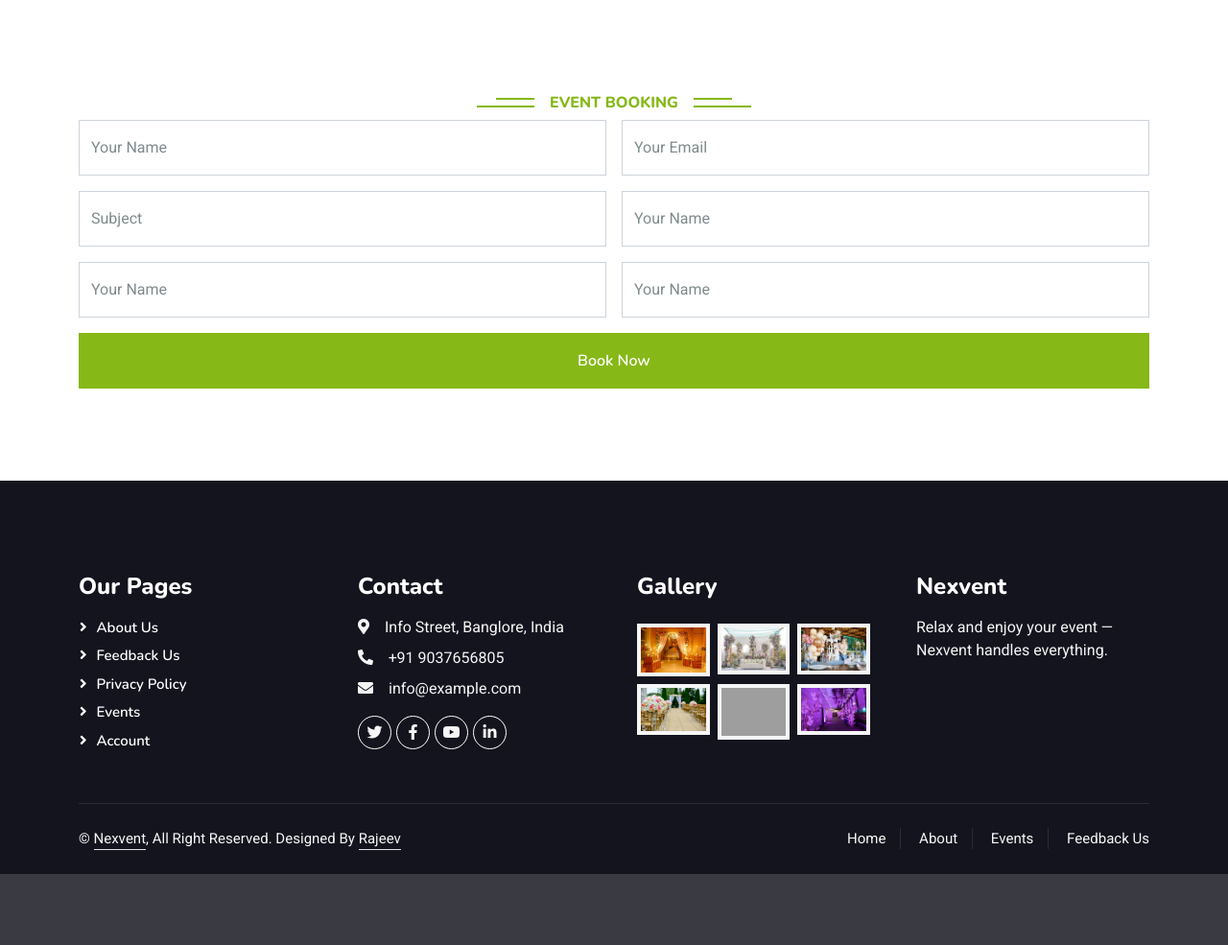
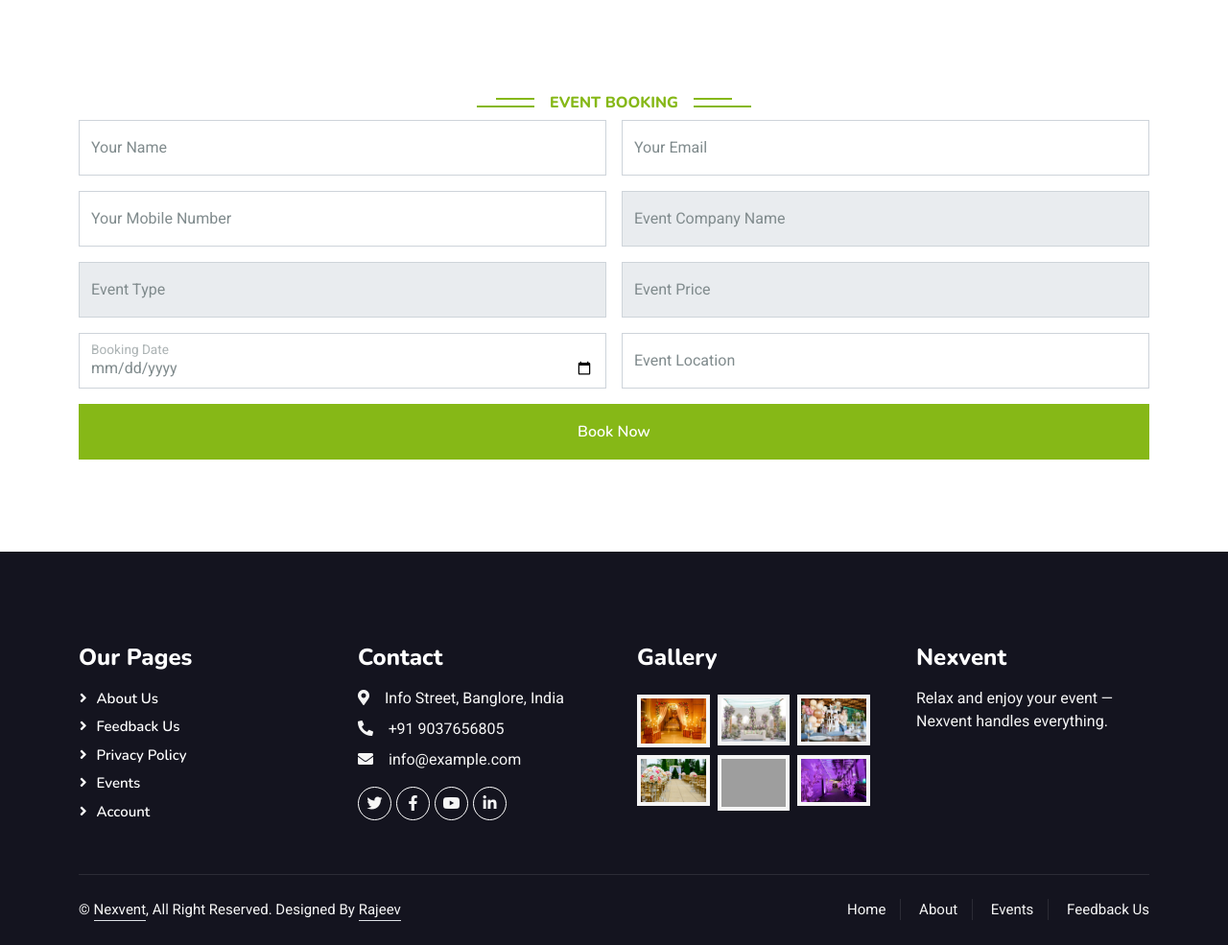
Before and after one commit to Hector6633/Nexvent, a Django app: page /events/event-booking-form in a window 1280 px wide. Shown: the part 515-1500 px from the top of the page at 96% size. Before the commit the page ends 1426 px from the top, so only its background shows below. Run offline with Django 5.2, Linux system fonts and the light colour scheme; some libraries are stand-ins or nearby versions; grey boxes are pictures that could not be loaded.

Commit message:
Event booking completed.

```diff
--- a/events/admin.py
+++ b/events/admin.py
@@ -3,3 +3,4 @@ from . models import *
 # Register your models here.
 
 admin.site.register(Event_Company)
+admin.site.register(Event_Booking)
--- a/events/urls.py
+++ b/events/urls.py
@@ -4,5 +4,6 @@ from . views import *
 urlpatterns = [
     path('events', events, name='events'),
     path('readmore/<int:pk>', readmore, name='readmore'),
+    path('event-booking-form/<int:pk>', selected_event, name='selected_event'),
     path('event-booking-form', event_booking, name='event_booking'),
 ]
--- a/events/views.py
+++ b/events/views.py
@@ -1,4 +1,4 @@
-from django.shortcuts import render
+from django.shortcuts import render, redirect
 from . models import *
 # Create your views here.
 
@@ -14,5 +14,28 @@ def readmore(request, pk):
     }
     return render(request, 'readmore.html', event_details)
 
+def selected_event(request, pk):
+    event = {
+        'event':Event_Company.objects.get(pk=pk)
+    }
+    return render(request, 'event-booking-form.html', event)
+
 def event_booking(request):
+    if request.method == 'POST':
+        try:
+            name = request.POST['name']
+            email = request.POST['email']
+            number = request.POST['number']
+            event_company_name = request.POST['event_company_name']
+            event_type = request.POST['event_type']
+            event_price = request.POST['event_price']
+            event_location = request.POST['event_location']
+            event_booking_date = request.POST['date']
+            booking_data = Event_Booking.objects.create(name=name, email=email, number=number, event_company_name=event_company_name,
+                                                        event_type=event_type, event_price=event_price, event_location=event_location,
+                                                        event_booking_date=event_booking_date)
+            booking_data.save()
+            return redirect('success')
+        except Exception as e:
+            return redirect('error')
     return render(request, 'event-booking-form.html')
--- a/templates/error.html
+++ b/templates/error.html
@@ -98,20 +98,20 @@
     <!-- Navbar & Hero End -->
 
 
-    <!-- Success Start -->
+    <!-- Error Start -->
     <div class="container-xxl py-5 wow fadeInUp" data-wow-delay="0.1s">
         <div class="container text-center">
             <div class="row justify-content-center">
                 <div class="col-lg-6">
                     <h1 class="display-1"></h1>
                     <h1 class="mb-4">Server Error Oops!!</h1>
-                    <p class="mb-4">We’re sorry, the page you have looked for does not exist in our website! Maybe go to our home page or try to use a search?</p>
+                    <p class="mb-4">We’re sorry, server does not handling your request! Maybe go to our home page or try to use a search?</p>
                     <a class="btn btn-primary rounded-pill py-3 px-5" href="{% url "index" %}">Go Back To Home</a>
                 </div>
             </div>
         </div>
     </div>
-    <!-- Success End -->
+    <!-- Error End -->
 
 
     <!-- Footer Start -->
--- a/templates/event-booking-form.html
+++ b/templates/event-booking-form.html
@@ -108,49 +108,62 @@
     <!-- Navbar & Hero End -->
 
 
-    <!-- Contact Start -->
+    <!-- Event Booking Start -->
     <div class="container-xxl py-5">
         <div class="container">
             <div class="text-center wow fadeInUp" data-wow-delay="0.1s">
                 <h6 class="section-title bg-white text-center text-primary px-3">Event Booking</h6>
             </div>
             <div class="row g-4">
-                    <form>
+                    <form method="post" action="{% url "event_booking" %}" enctype="multipart/form-data">
+                        {% csrf_token %}
                         <div class="row g-3">
                             <div class="col-md-6">
                                 <div class="form-floating">
-                                    <input type="text" class="form-control" id="name" placeholder="Your Name">
+                                    <input type="text" name="name" class="form-control" id="name" placeholder="Your Name">
                                     <label for="name">Your Name</label>
                                 </div>
                             </div>
                             <div class="col-md-6">
                                 <div class="form-floating">
-                                    <input type="email" class="form-control" id="email" placeholder="Your Email">
+                                    <input type="email" name="email" class="form-control" id="email" placeholder="Your Email">
                                     <label for="email">Your Email</label>
                                 </div>
                             </div>
                             <div class="col-md-6">
                                 <div class="form-floating">
-                                    <input type="text" class="form-control" id="subject" placeholder="Subject">
-                                    <label for="subject">Subject</label>
+                                    <input type="text" maxlength="10" name="number" class="form-control" id="email" placeholder="Your Email">
+                                    <label for="email">Your Mobile Number</label>
                                 </div>
                             </div>
                             <div class="col-md-6">
                                 <div class="form-floating">
-                                    <input type="text" class="form-control" id="name" placeholder="Your Name">
-                                    <label for="name">Your Name</label>
+                                    <input type="text" readonly name="event_company_name" value="{{event.event_name}}" class="form-control" id="subject" placeholder="{{event.event_name}}">
+                                    <label for="subject">Event Company Name</label>
                                 </div>
                             </div>
                             <div class="col-md-6">
                                 <div class="form-floating">
-                                    <input type="text" class="form-control" id="name" placeholder="Your Name">
-                                    <label for="name">Your Name</label>
+                                    <input type="text" readonly name="event_type" value="{{event.event_type}}" class="form-control" id="subject" placeholder="{{event.event_type}}">
+                                    <label for="subject">Event Type</label>
                                 </div>
                             </div>
                             <div class="col-md-6">
                                 <div class="form-floating">
-                                    <input type="text" class="form-control" id="name" placeholder="Your Name">
-                                    <label for="name">Your Name</label>
+                                    <input type="number" readonly name="event_price" value="{{event.event_price}}" class="form-control" id="name" placeholder="{{event.event_price}}">
+                                    <label for="name">Event Price</label>
+                                </div>
+                            </div>
+                            <div class="col-md-6">
+                                <div class="form-floating">
+                                    <input type="date" name="date" class="form-control" id="name" placeholder="Your Name">
+                                    <label for="name">Booking Date</label>
+                                </div>
+                            </div>
+                            <div class="col-md-6">
+                                <div class="form-floating">
+                                    <input type="text" name="event_location" class="form-control" id="name" placeholder="Your Name">
+                                    <label for="name">Event Location</label>
                                 </div>
                             </div>
                             <div class="col-12">
@@ -161,7 +174,7 @@
             </div>
         </div>
     </div>
-    <!-- Contact End -->
+    <!-- Event Booking End -->
 
 
     <!-- Footer Start -->
--- a/templates/events.html
+++ b/templates/events.html
@@ -141,7 +141,7 @@
                             <p>{{event.event_description}}</p>
                             <div class="d-flex justify-content-center mb-2">
                                 <a href="{% url "readmore" event.id %}" class="btn btn-sm btn-primary px-3 border-end" style="border-radius: 30px 0 0 30px;">Read More</a>
-                                <a href="{% url "event_booking" %}" class="btn btn-sm btn-primary px-3" style="border-radius: 0 30px 30px 0;">Book Now</a>
+                                <a href="{% url "selected_event" event.id %}" class="btn btn-sm btn-primary px-3" style="border-radius: 0 30px 30px 0;">Book Now</a>
                             </div>
                         </div>
                     </div>
--- a/templates/feedback.html
+++ b/templates/feedback.html
@@ -108,7 +108,7 @@
     <!-- Navbar & Hero End -->
 
 
-    <!-- Contact Start -->
+    <!-- Feedback Start -->
     <div class="container-xxl py-5">
         <div class="container">
             <div class="text-center wow fadeInUp" data-wow-delay="0.1s">
@@ -156,7 +156,7 @@
                         </form>
         </div>
     </div>
-    <!-- Contact End -->
+    <!-- Feedback End -->
 
 
     <!-- Footer Start -->
--- a/templates/readmore.html
+++ b/templates/readmore.html
@@ -164,7 +164,7 @@
     </div> {% endcomment %}
     <!-- Team End -->
 
-    <!-- About Start -->
+    <!-- Event Readmore Start -->
     <div class="container-xxl py-5">
         <div class="container">
             <div class="row g-5">
@@ -200,12 +200,12 @@
                             <small>{{event_detail.event_type}}</small>
                         </div>
                     </div>
-                    <a class="btn btn-primary py-3 px-5 mt-2" href="{% url "event_booking" %}">Book Now</a>
+                    <a class="btn btn-primary py-3 px-5 mt-2" href="{% url "selected_event" event_detail.id %}">Book Now</a>
                 </div>
             </div>
         </div>
     </div>
-    <!-- About End -->
+    <!-- Event Readmore End -->
 
 
 
--- a/templates/sign-in.html
+++ b/templates/sign-in.html
@@ -108,7 +108,7 @@
     <!-- Navbar & Hero End -->
 
 
-    <!-- Contact Start -->
+    <!-- Sign In Start -->
     <div class="container-xxl py-5">
         <div class="container">
             <div class="text-center wow fadeInUp" data-wow-delay="0.1s">
@@ -153,7 +153,7 @@
             </div>
         </div>
     </div>
-    <!-- Contact End -->
+    <!-- Sign In End -->
 
 
     <!-- Footer Start -->
--- a/templates/sign-up.html
+++ b/templates/sign-up.html
@@ -108,7 +108,7 @@
     <!-- Navbar & Hero End -->
 
 
-    <!-- Contact Start -->
+    <!-- Sign Up Start -->
     <div class="container-xxl py-5">
         <div class="container">
             <div class="text-center wow fadeInUp" data-wow-delay="0.1s">
@@ -165,7 +165,7 @@
             </div>
         </div>
     </div>
-    <!-- Contact End -->
+    <!-- Sign Up End -->
 
 
     <!-- Footer Start -->
--- a/templates/success.html
+++ b/templates/success.html
@@ -105,7 +105,7 @@
                 <div class="col-lg-6">
                     <h1 class="display-1"></h1>
                     <h1 class="mb-4">Successfully Booked Your Event</h1>
-                    <p class="mb-4">We’re sorry, the page you have looked for does not exist in our website! Maybe go to our home page or try to use a search?</p>
+                    <p class="mb-4">Our advisor will verify your details and call you back for confirmations</p>
                     <a class="btn btn-primary rounded-pill py-3 px-5" href="{% url "index" %}">Go Back To Home</a>
                 </div>
             </div>
```
Also changed, not shown: events/models.py (+13 -0 lines), templates/index.html (+7 -7 lines), events/migrations/0002_event_booking.py (added), media/media/bir1.jpg (added), media/media/bir2.jpg (added), media/media/bir3.jpg (added).
